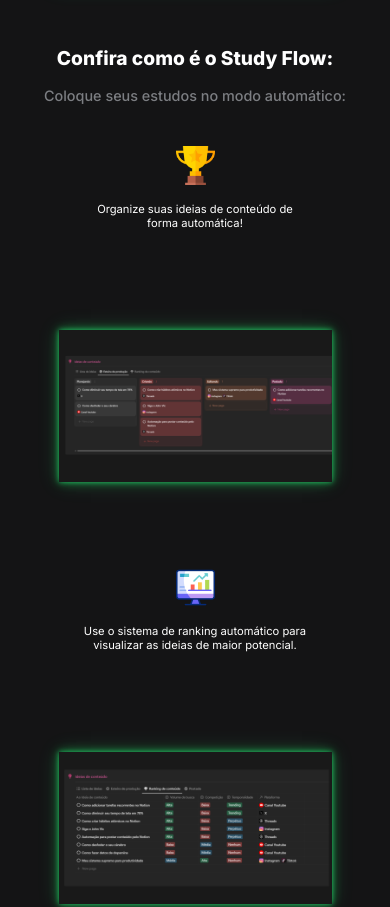
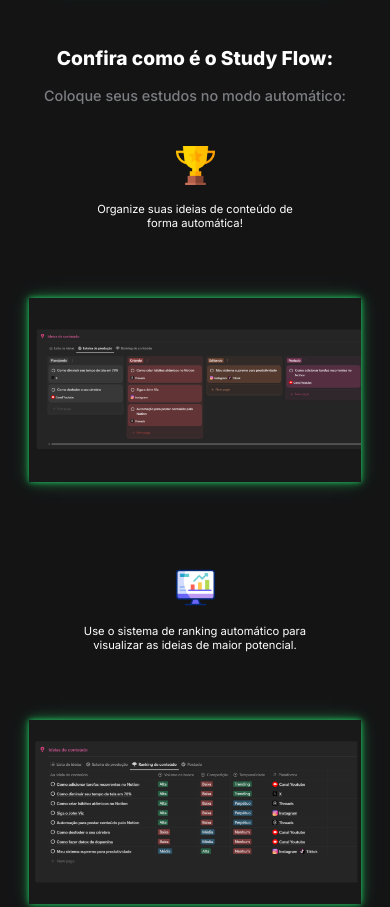
Before and after one commit to misterprodutivo/studyflow, a plain HTML site: page index.html in a window 390 px wide. Shown: the part 975-1882 px from the top of the page. Drawn offline with Linux system fonts and the light colour scheme.

Commit message:
Add files via upload

```diff
--- a/style.css
+++ b/style.css
@@ -623,7 +623,7 @@ footer p {
         margin-top: 5vh;
     }
     .area-da-vida {
-        width: 70vw;
+        width: 85vw;
         position: absolute;
         bottom: 5%;
     }
```
